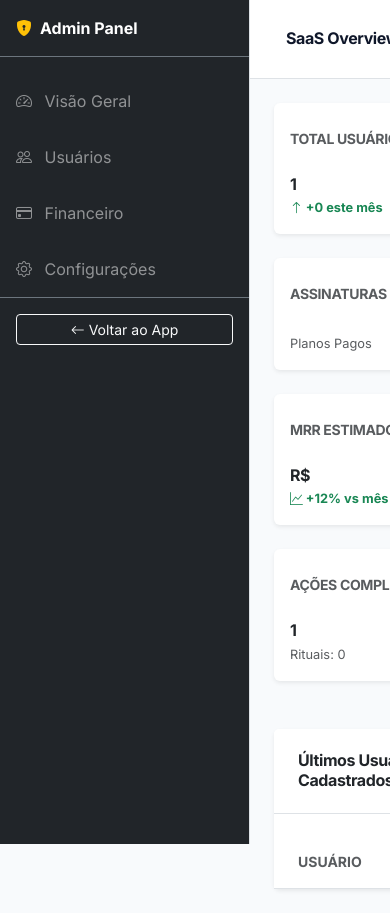
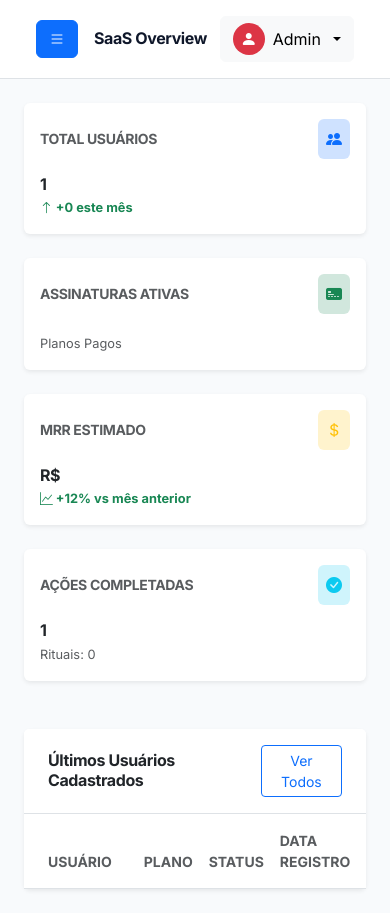
Before and after one commit to maikonthiago/taskflowai, a Flask app: page /admin/console in a window 390 px wide; the page is wider, and only the part inside the window is pictured. Run offline with Flask 3, Linux system fonts and the light colour scheme; a user stored in the database is signed in; tables that the repository leaves empty hold one stand-in row (values such as "Sample post"); lists and menus that the app fills with data are empty; some libraries are stand-ins or nearby versions.

Commit message:
fix: restore responsive sidebar and handle ritual generation errors

```diff
--- a/app.py
+++ b/app.py
@@ -1576,8 +1576,25 @@
     db.session.commit()
 
     # 2. Gerar System via AI
-    ai = AIService(os.getenv('OPENAI_API_KEY'))
-    system_data = ai.generate_ritual_system(goal_title, pillar)
+    try:
+        ai = AIService(os.getenv('OPENAI_API_KEY'))
+        system_data = ai.generate_ritual_system(goal_title, pillar)
+    except Exception as e:
+        print(f"ERROR GENERATING RITUAL: {e}")
+        # Fallback to simple default if AI fails
+        system_data = {
+            'system_title': f"Ritual: {goal_title}",
+            'description': "Ritual criado automaticamente (Modo Fallback)",
+            'frequency': 'daily',
+            'time_of_day': 'morning',
+            'micro_actions': [
+                {
+                    'action_ideal': f"Trabalhar em {goal_title} por 20min",
+                    'action_bad_day': f"Pensar em {goal_title} por 1min",
+                    'duration_minutes': 20
+                }
+            ]
+        }
 
     # 3. Salvar System
     new_system = System(
--- a/templates/admin_dashboard.html
+++ b/templates/admin_dashboard.html
@@ -3,15 +3,40 @@
 {% block title %}Admin Dashboard - TaskFlowAI{% endblock %}
 
 {% block content %}
+<style>
+    @media (min-width: 768px) {
+        #sidebar-wrapper {
+            width: 250px;
+            position: fixed;
+            height: 100vh;
+            z-index: 1000;
+            transform: none !important;
+            visibility: visible !important;
+            top: 0;
+            left: 0;
+        }
+
+        #page-content-wrapper {
+            margin-left: 250px;
+            width: calc(100% - 250px) !important;
+        }
+    }
+</style>
 <div class="d-flex" id="wrapper">
     <!-- Sidebar -->
-    <div class="bg-dark border-end" id="sidebar-wrapper"
-        style="width: 250px; position: fixed; height: 100vh; z-index: 1000;">
-        <div class="sidebar-heading text-white border-bottom border-secondary p-3 d-flex align-items-center gap-2">
+    <div class="bg-dark border-end offcanvas-md offcanvas-start" tabindex="-1" id="sidebar-wrapper"
+        aria-labelledby="sidebarLabel">
+        <div class="offcanvas-header border-bottom border-secondary">
+            <h5 class="offcanvas-title text-white" id="sidebarLabel">Admin Panel</h5>
+            <button type="button" class="btn-close btn-close-white" data-bs-dismiss="offcanvas"
+                data-bs-target="#sidebar-wrapper" aria-label="Close"></button>
+        </div>
+        <div class="sidebar-heading text-white border-bottom border-secondary p-3 d-flex align-items-center gap-2 d-none d-md-flex"
+            style="height: 65px;">
             <i class="bi bi-shield-lock-fill text-warning"></i>
             <span class="fw-bold">Admin Panel</span>
         </div>
-        <div class="list-group list-group-flush pt-3">
+        <div class="list-group list-group-flush pt-3 bg-dark h-100">
             <a href="{{ url_for('admin_dashboard') }}"
                 class="list-group-item list-group-item-action bg-dark text-white-50 border-0 py-3 active">
                 <i class="bi bi-speedometer2 me-2"></i> Visão Geral
@@ -28,7 +53,7 @@
                 class="list-group-item list-group-item-action bg-dark text-white-50 border-0 py-3">
                 <i class="bi bi-gear me-2"></i> Configurações
             </a>
-            <div class="mt-auto border-top border-secondary pt-3 mt-3 px-3">
+            <div class="mt-auto border-top border-secondary pt-3 mt-3 px-3 pb-3">
                 <a href="{{ url_for('dashboard') }}" class="btn btn-outline-light w-100 btn-sm">
                     <i class="bi bi-arrow-left"></i> Voltar ao App
                 </a>
@@ -37,11 +62,17 @@
     </div>
 
     <!-- Page Content -->
-    <div id="page-content-wrapper" style="margin-left: 250px; width: 100%;">
+    <div id="page-content-wrapper" class="w-100">
         <!-- Topbar -->
         <nav class="navbar navbar-expand-lg navbar-light bg-white border-bottom py-3 px-4">
             <div class="container-fluid">
-                <h4 class="mb-0 fw-bold">SaaS Overview</h4>
+                <div class="d-flex align-items-center gap-3">
+                    <button class="btn btn-primary d-md-none" type="button" data-bs-toggle="offcanvas"
+                        data-bs-target="#sidebar-wrapper" aria-controls="sidebar-wrapper">
+                        <i class="bi bi-list"></i>
+                    </button>
+                    <h4 class="mb-0 fw-bold">SaaS Overview</h4>
+                </div>
                 <div class="dropdown">
                     <button class="btn btn-light dropdown-toggle d-flex align-items-center gap-2" type="button"
                         id="adminDropdown" data-bs-toggle="dropdown">
```
